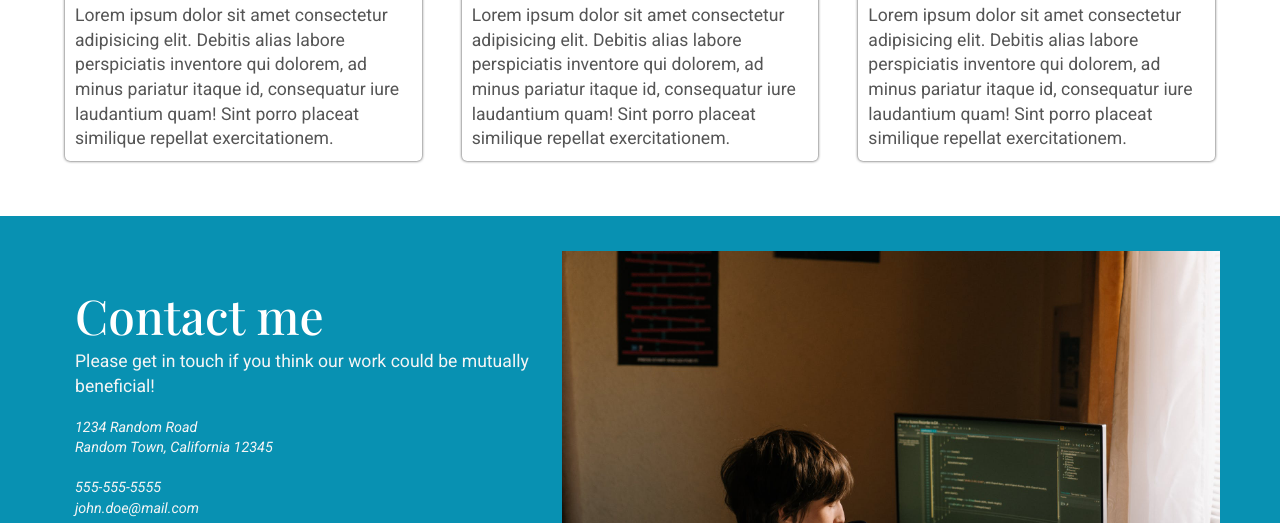
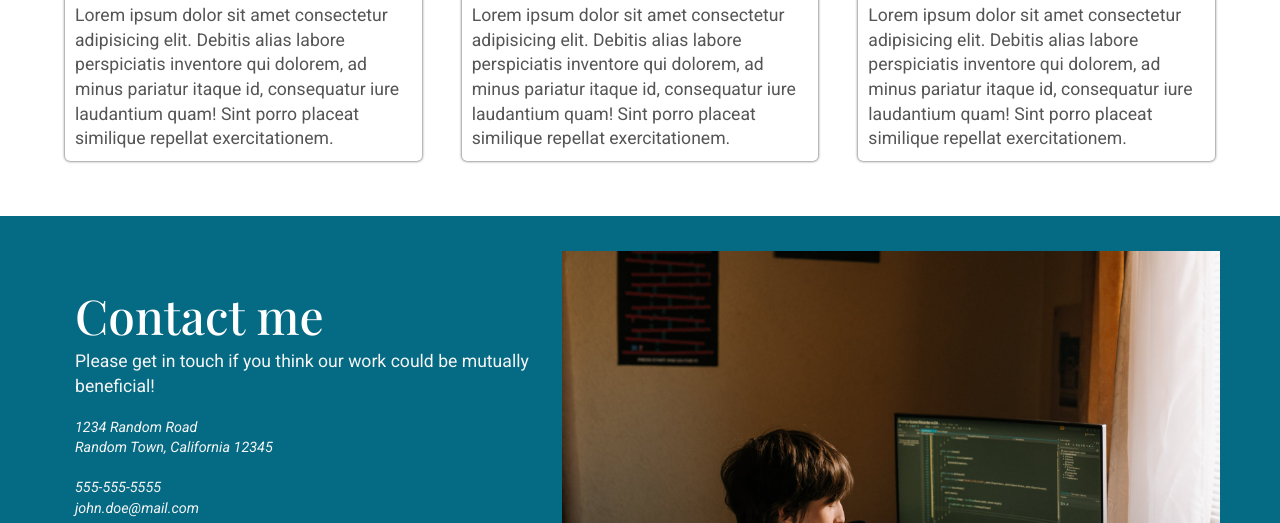
Before and after one commit to nineInchClous/odin-homepage, a website built with webpack: page dist/index.html in a window 1280 px wide. Shown: the part 1602-2125 px from the top of the page. Built offline with nearby package versions, Linux system fonts and the light colour scheme; files whose address does not match are found by name; a web font is replaced by a local one.

Commit message:
Add accessibility elements

```diff
--- a/src/css/styles.scss
+++ b/src/css/styles.scss
@@ -157,7 +157,7 @@ section {
 }
 
 footer {
-  background-color: #0891b2;
+  background-color: #056a83;
   color: white;
   p {
     color: whitesmoke;
@@ -301,10 +301,6 @@ footer {
     justify-content: space-between;
     padding: 35px 60px;
 
-    picture {
-      // flex-grow: 2;
-    }
-
     img {
       max-height: 500px;
       padding: 0;
```
Also changed, not shown: dist/index.html.
